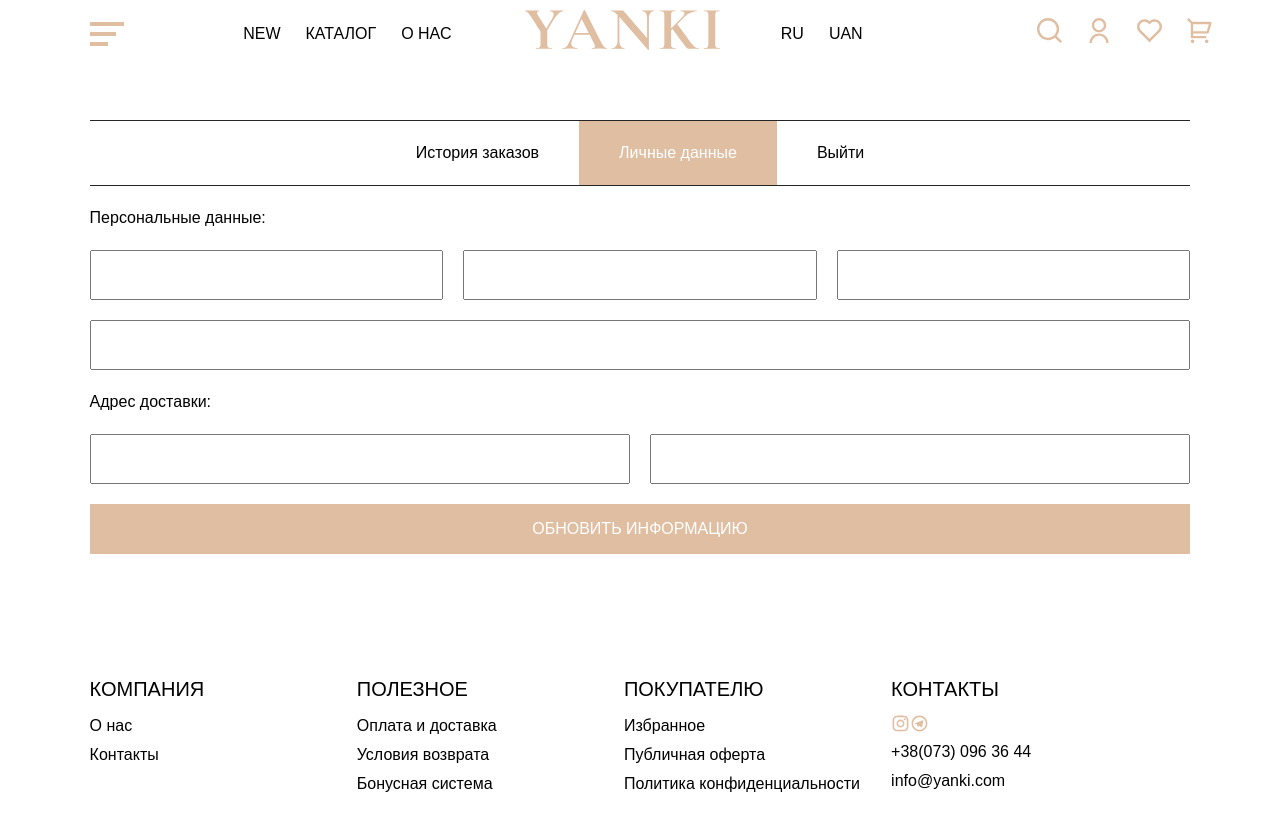
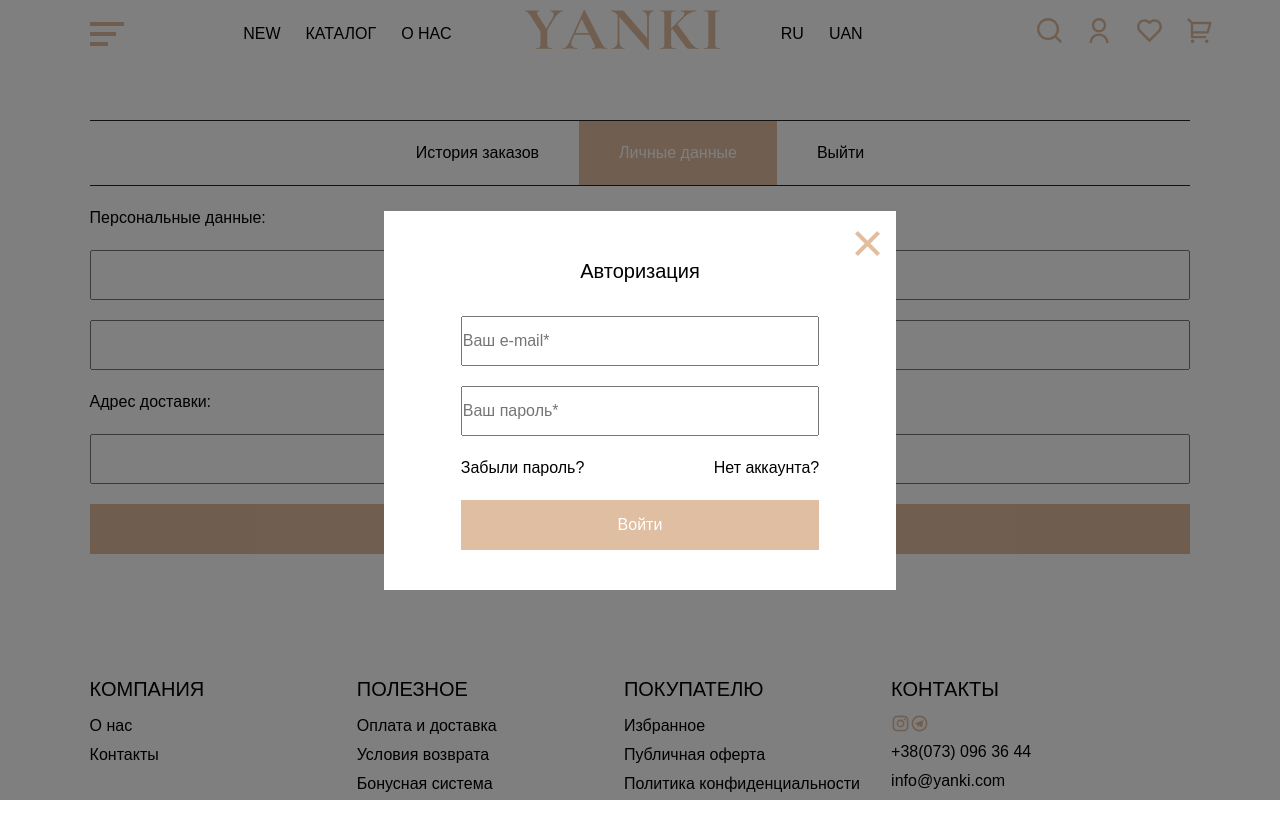
Before and after one commit to ilyaKotik22/shopclothes, a React (Vite) app: page /account/dasd in a window 1280 px wide. Shown: the top 838 px of the page. Built offline with nearby package versions, Linux system fonts and the light colour scheme.

Commit message:
add firebase connect and create auth

```diff
--- a/package.json
+++ b/package.json
@@ -11,7 +11,7 @@
   },
   "dependencies": {
     "@reduxjs/toolkit": "^2.8.2",
-    "firebase": "^12.1.0",
+    "firebase": "^12.2.1",
     "react": "^19.1.1",
     "react-dom": "^19.1.1",
     "react-redux": "^9.2.0",
--- a/src/app/main.tsx
+++ b/src/app/main.tsx
@@ -1,4 +1,3 @@
-import { StrictMode } from 'react'
 import { createRoot } from 'react-dom/client'
 import {Provider} from "react-redux";
 import './style/index.css'
@@ -6,10 +5,10 @@ import App from './App.tsx'
 import {store} from "./store/store.ts";
 
 createRoot(document.getElementById('root')!).render(
-  <StrictMode>
+
       <Provider store={store}>
           <App />
       </Provider>
 
-  </StrictMode>,
+  ,
 )
--- a/src/app/store/store.ts
+++ b/src/app/store/store.ts
@@ -1,10 +1,10 @@
-
+import AuthPopupSlice from '../../widgets/accountPage/AuthPopup/store/authPopup.ts'
 import {configureStore} from "@reduxjs/toolkit";
 
 export const store = configureStore(
     {
         reducer: {
-
+            AuthPopupSlice
         }
     }
 )
--- a/src/shared/ui/myButton/myButton.tsx
+++ b/src/shared/ui/myButton/myButton.tsx
@@ -5,12 +5,12 @@ type Button = {
     onClick?: ()=>void
     img?: string
     classMod?: string
-
+    typeButton: 'submit' | 'button'
 }
 
-export const MyButton: React.FC<Button> = ({ onClick,text,img,classMod }) => {
+export const MyButton: React.FC<Button> = ({ typeButton,onClick,text,img,classMod }) => {
     return (
-        <button className={classMod} onClick={onClick}>
+        <button type={typeButton} className={classMod} onClick={onClick}>
             {img}
             {text}
         </button>);
--- a/src/widgets/accountPage/AccountPageBody.tsx
+++ b/src/widgets/accountPage/AccountPageBody.tsx
@@ -1,11 +1,29 @@
-import React, {useState} from "react";
+import React, {useEffect, useState} from "react";
 import './AccountPageBody.css'
 import {MyButton} from "../../shared/ui";
 import {AuthPopup} from "./AuthPopup/AuthPopup.tsx";
+import {useDispatch, useSelector} from "react-redux";
+import type {RootState} from "../../app/store/store.ts";
+import {ChangeStatus} from "./AuthPopup/store/authPopup.ts";
+
+
 
 export const AccountPageBody: React.FC = () => {
+    const AuthPopupSelector = useSelector((state:RootState)=> state.AuthPopupSlice.AuthPopup)
+    const dispatch = useDispatch()
+    useEffect(() => {
+        const login = localStorage.getItem('login')
+        console.log(login)
+        if (login) dispatch(ChangeStatus())
+    }, []);
+
+
     const [navigation,setNAvigation] = useState('Личные данные')
     const masNavigation = ['История заказов','Личные данные','Выйти']
+
+    useEffect(() => {
+        if (navigation === 'Выйти') localStorage.removeItem('login')
+    }, [navigation]);
     return (
         <div className={'container'}>
             <div className={'AccountPage'}>
@@ -18,13 +36,13 @@ export const AccountPageBody: React.FC = () => {
                         )
                     })}
                 </div>
-                {/*{<AuthPopup/>}*/}
+                {AuthPopupSelector ?<></> : <AuthPopup/> }
                 {navigation === 'Личные данные' ?
                     <form className={'AccountPage__accountData'}>
                         <div className="AccountPage__head">Персональные данные:</div>
                         <div className="AccountPage__section">
                             <div className="">
-                                <input type="text"/>
+                                <input  type="text"/>
                             </div>
                             <div>
                                 <input type="text"/>
@@ -46,9 +64,10 @@ export const AccountPageBody: React.FC = () => {
                                 <input type="text"/>
                             </div>
                         </div>
-                        <MyButton classMod={'AccountButton'} text={'ОБНОВИТЬ ИНФОРМАЦИЮ'}/>
+                        <MyButton typeButton={'button'} classMod={'AccountButton'} text={'ОБНОВИТЬ ИНФОРМАЦИЮ'}/>
                     </form>
                     : <div></div>}
+
             </div>
         </div>
 
--- a/src/widgets/accountPage/AuthPopup/AuthPopup.tsx
+++ b/src/widgets/accountPage/AuthPopup/AuthPopup.tsx
@@ -1,21 +1,91 @@
-import React from "react";
+import React, {useEffect, useState} from "react";
 import {createPortal} from "react-dom";
 import './AuthPopup.css'
 import {MyButton} from "../../../shared/ui";
 import cross from  '../../../../public/crossIcon.png'
+import {createUserWithEmailAndPassword, signInWithEmailAndPassword, signOut} from "firebase/auth";
+import {auth} from "../../../../server/server.ts";
+import {useDispatch, useSelector} from "react-redux";
+import {ChangeStatus} from "./store/authPopup.ts";
+import type {RootState} from "../../../app/store/store.ts";
+
 export const AuthPopup: React.FC = () => {
+
+    const [login,setLogin] = useState('')
+    const [password,setPassword] = useState('')
+    const [error,setError] = useState('')
+    const [isAutharisation, setIsAutharisation] = useState(false)
+    const dispatch = useDispatch()
+    const authPopupSelector = useSelector((state:RootState)=> state.AuthPopupSlice.AuthPopup)
+
+    const signUpWithEmail = async (email,password) =>{
+        const correctEmail = email.replace(/\s/g, '')
+
+        try {
+            const userCredential = await createUserWithEmailAndPassword(auth,correctEmail,password)
+            console.log('user rigistered:', userCredential.user)
+        }catch (error){
+            setError('такой пользователь уже существует')
+            console.log('error signing up:', error.message)
+        }
+    }
+    const signInWithEmail = async (email,password) =>{
+        const correctEmail = email.replace(/\s/g, '')
+
+        try {
+            const userCredential = await signInWithEmailAndPassword(auth,correctEmail,password)
+            localStorage.setItem('login',userCredential.user.email?.slice(0, userCredential.user.email?.indexOf('@')) as string)
+            console.log('user signed in:',  userCredential.user.email?.slice(0,userCredential.user.email?.indexOf('@')))
+        } catch (e) {
+            setError('неверный логин или пароль')
+            console.log('error signing in', e.message)
+        }
+    }
+    const  logOut = async () => {
+        try {
+            await signOut(auth)
+            console.log('user signed out')
+        }catch (e) {
+            console.log('error signing out', e.message)
+        }
+    }
+    const handleOnSubmit = (e)=>{
+        e.preventDefault()
+        setError('')
+        //
+        console.log('dsdw')
+        if (login.includes('@') && (password.length >5)){
+            if (isAutharisation){
+                signUpWithEmail(login,password)
+            }else {
+                signInWithEmail(login,password)
+            }
+
+        }else {
+            setError('правильно заполните все поля')
+        }
+
+    }
+    useEffect(() => {
+        const a = localStorage.getItem('login')
+        console.log(a)
+    }, []);
+
     return createPortal(
         <div className={'AuthPopup'}>
-            <div className="AuthPopup__content">
-                <div className="AuthPopup__cross"><img src={cross} alt={'d'}/></div>
-                <div className="AuthPopup__header">Авторизация</div>
-                <input placeholder={'Ваш e-mail*'} type="text"/>
-                <input placeholder={'Ваш пароль*'} type="password"/>
+            <form onSubmit={handleOnSubmit} className="AuthPopup__content">
+                <div onClick={()=> dispatch(ChangeStatus())} className="AuthPopup__cross"><img src={cross} alt={'d'}/></div>
+                <div className="AuthPopup__header">{isAutharisation ? 'Регистрация' :'Авторизация'}</div>
+                <div className="">{error}</div>
+                <input onChange={e=> setLogin(e.target.value)} placeholder={'Ваш e-mail*'} type="text"/>
+                <input onChange={e=> setPassword(e.target.value)} placeholder={'Ваш пароль*'} type="password"/>
                 <div className="AuthPopup__underSection">
-                    <div className=""><a href="">Забыли пароль?</a></div>
-                    <div className=""><a href="">Нет аккаунта?</a></div>
+                    <div className="">Забыли пароль?</div>
+                    <div onClick={()=> setIsAutharisation(e=>!e)} className="">{isAutharisation ? 'Войти в аккаунт' : 'Нет аккаунта?'}</div>
                 </div>
-                <MyButton classMod={'AuthPopup__button'} text={'Войти'}/>
-            </div>
+                <MyButton typeButton={'submit'} classMod={'AuthPopup__button'} text={isAutharisation ?'Зарегистривоваться' :'Войти'}/>
+            </form>
         </div>,document.body);
 };
+//m&!ZRAbJMLd2?ue
+//1zE<i\<k@UE92bJ
--- /dev/null
+++ b/src/widgets/accountPage/AuthPopup/store/authPopup.ts
@@ -0,0 +1,17 @@
+import {createSlice} from "@reduxjs/toolkit";
+import type {InitialAuthPopup} from "./types.ts";
+
+const initialState:InitialAuthPopup = {
+    AuthPopup: false
+}
+const AuthPopupSlice = createSlice({
+    name: 'authPopup',
+    initialState,
+    reducers: {
+        ChangeStatus(state:InitialAuthPopup){
+            state.AuthPopup = !state.AuthPopup
+        }
+    }
+})
+export default AuthPopupSlice.reducer
+export const {ChangeStatus} = AuthPopupSlice.actions
--- /dev/null
+++ b/src/widgets/accountPage/AuthPopup/store/types.ts
@@ -0,0 +1,3 @@
+export type InitialAuthPopup = {
+    AuthPopup: boolean
+}
```
Also changed, not shown: 2 other files (tests, documents, lock files or other folders).
